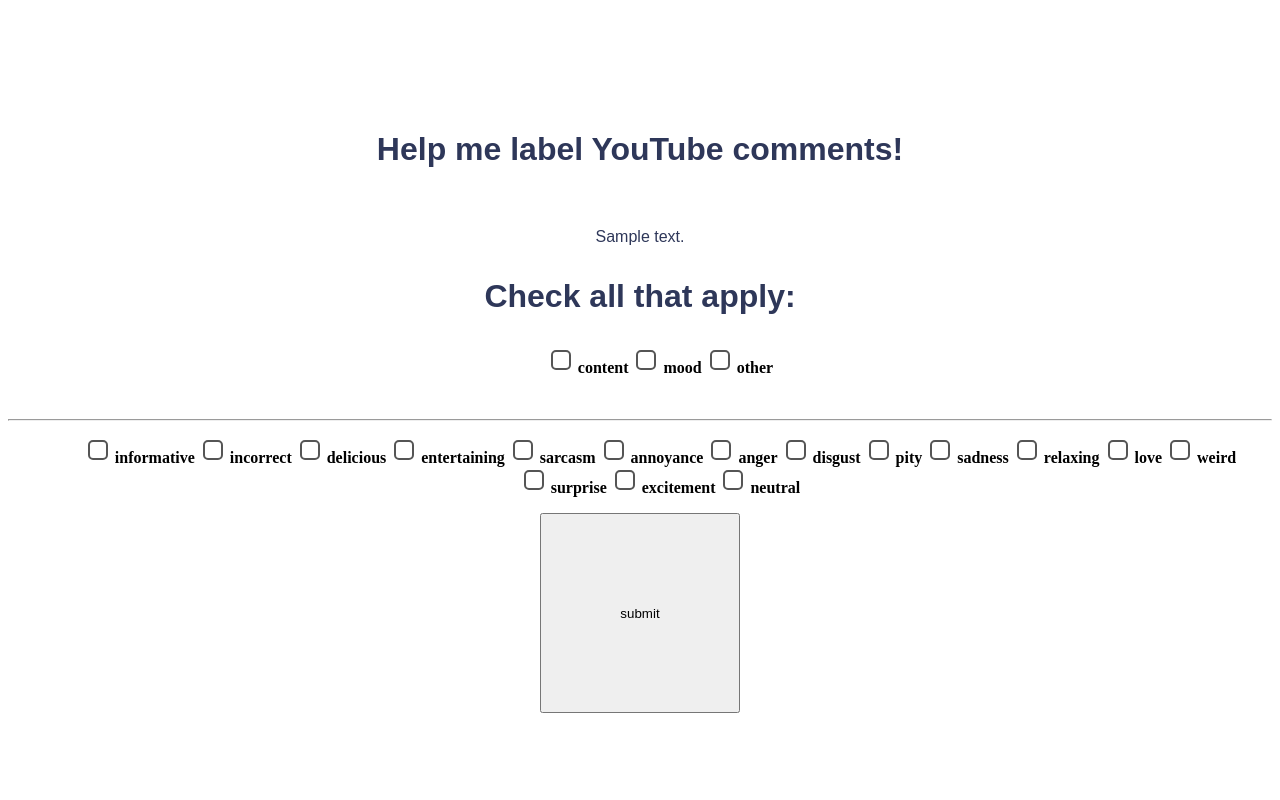
After one commit to biokcb/youtube-data-project, a Flask app: template label-app/templates/labeler.html in a window 1280 px wide. The commit adds this page. Run offline with Flask 2, Linux system fonts and the light colour scheme; the template is opened without the code that fills it: most values are stand-ins (such as "Sample title", 1, 10 or a date in 2020).

```diff
--- a/label-app/app.py
+++ b/label-app/app.py
@@ -1,3 +1,4 @@
+import os
 from flask import Flask, render_template, request
 import requests
 import pandas as pd
@@ -6,10 +7,15 @@
 #Initialize app
 app = Flask(__name__, static_url_path='/static')
 
-
 @app.route('/', methods=['GET', 'POST'])
 def index():
-    comments = pd.read_csv('data/test.csv', index_col=0)
+      return render_template('index.html')
+
+@app.route('/labeler', methods=['GET', 'POST'])
+def labeler():
+    if request.method == 'POST':
+        infile = request.form['commentfile']
+        comments = pd.read_csv(infile, index_col=0)
 
     try:
         if request.method == 'POST':
@@ -35,11 +41,12 @@
             text = comments.iloc[next_item_index]['comments']
             video_id = comments.iloc[next_item_index]['videos']
 
-            comments.to_csv('data/test.csv')
+            comments.to_csv(infile)
 
             # Thanks to mVChr for inspiration on loading new data
             # using next_item_index https://stackoverflow.com/questions/52121947
-            return render_template('index.html',
+            return render_template('labeler.html',
+                               infile=infile,
                                text=text,
                                next_item_index=next_item_index+1)
 
@@ -48,16 +55,15 @@
             text = comments.iloc[next_item_index]['comments']
             video_id = comments.iloc[next_item_index]['videos']
 
-            comments.to_csv('data/test.csv')
-            return render_template('index.html',
+            comments.to_csv(infile)
+            return render_template('labeler.html',
+                               infile=infile,
                                text=text,
                                next_item_index=next_item_index+1)
 
     except IndexError:
-        text = "No more comments to label! Add more data!"
-        next_item_index = int(request.form['next_item_index'])
-        return render_template('index.html', text=text,
-                                next_item_index=next_item_index)
+        comments.to_csv(infile)
+        return render_template('index.html')
 
 
 if __name__ == '__main__':
--- /dev/null
+++ b/label-app/templates/labeler.html
@@ -0,0 +1,109 @@
+<!-- A really basic homepage. You may want to look at Bootstrap CSS examples to customize your own app! -->
+
+<!-- your CSS goes between <style> </style> -->
+<style>
+
+ .main {
+ background-color: rgba(255, 255, 255, 0.5);
+ margin-top: 50px;
+ padding-bottom: 50px;
+ }
+ .main h1 {
+ font-size: 3.5em;
+ font-family: Arial;
+ color: #2E3759;
+ }
+ .main h2 {
+ font-size: 2em;
+ font-family: Arial;
+ color: #2E3759;
+ }
+ .main h3 {
+ font-size: 2em;
+ font-family: Arial;
+ color: #2E3759;
+ }
+ .main p {
+ font-size:1em;
+ font-family: Arial;
+ color: #2E3759;
+ }
+
+ul {
+  list-style-type: none;
+}
+li {
+  display: inline-block;
+}
+
+input[type='checkbox'] {
+    -webkit-appearance:none;
+    width:20px;
+    height:20px;
+    background:white;
+    border-radius:5px;
+    border:2px solid #555;
+}
+input[type='checkbox']:checked {
+    background: #27db42;
+}
+
+</style>
+
+<div class="overlay">
+
+</div>
+
+
+<title>Comment Labeler</title>
+</head>
+<body>
+    <div class="main">
+      <div style="text-align:center">
+      <br><br><br>
+      <div class="starter-template">
+      <h2> Help me label YouTube comments!</h2>
+<br>
+<div class="container">
+    <p>{{text}}</p>
+</div>
+
+<div><h3>Check all that apply:</h3></div>
+
+<form method="POST" action="/labeler">
+  <div class="input">
+    <!-- There are a number of input types to customize user input -->
+    <ul>
+      <li><input type="checkbox" name="desc" value="content"> <b>content</b></li>
+      <li><input type="checkbox" name="desc" value="mood"> <b>mood</b></li>
+      <li><input type="checkbox" name="desc" value="other"> <b>other </b></li>
+    </ul>
+  </div><br><hr>
+
+  <div class="input">
+    <!-- There are a number of input types to customize user input -->
+    <ul>
+      <li><input type="checkbox" name="category" value="informative"> <b>informative</b></li>
+      <li><input type="checkbox" name="category" value="incorrect"> <b>incorrect</b></li>
+      <li><input type="checkbox" name="category" value="delicious"> <b>delicious</b></li>
+      <li><input type="checkbox" name="category" value="entertaining"> <b>entertaining</b></li>
+      <li><input type="checkbox" name="category" value="sarcasm"> <b>sarcasm</b></li>
+      <li><input type="checkbox" name="category" value="annoyance"> <b>annoyance</b></li>
+      <li><input type="checkbox" name="category" value="anger"> <b>anger</b></li>
+      <li><input type="checkbox" name="category" value="disgust"> <b>disgust</b></li>
+      <li><input type="checkbox" name="category" value="pity"> <b>pity</b></li>
+      <li><input type="checkbox" name="category" value="sadness"> <b>sadness</b></li>
+      <li><input type="checkbox" name="category" value="relaxing"> <b>relaxing</b></li>
+      <li><input type="checkbox" name="category" value="love"> <b>love</b></li>
+      <li><input type="checkbox" name="category" value="weird"> <b>weird</b></li>
+      <li><input type="checkbox" name="category" value="surprise"> <b>surprise</b></li>
+      <li><input type="checkbox" name="category" value="excitement"> <b>excitement</b></li>
+      <li><input type="checkbox" name="neutral" value="neutral"> <b>neutral</b></li>
+    </ul>
+    <input type="hidden" name="next_item_index" value="{{ next_item_index }}">
+    <input type ="submit" name="action" value="submit" style="height:200px; width:200px">
+</form>
+
+    </div>
+    </div>
+  </body>
```
Also changed, not shown: label-app/helper.py (added, +10 -0 lines), label-app/templates/index.html (+8 -53 lines), label-app/templates/recommendations.html (deleted, +0 -78 lines).
